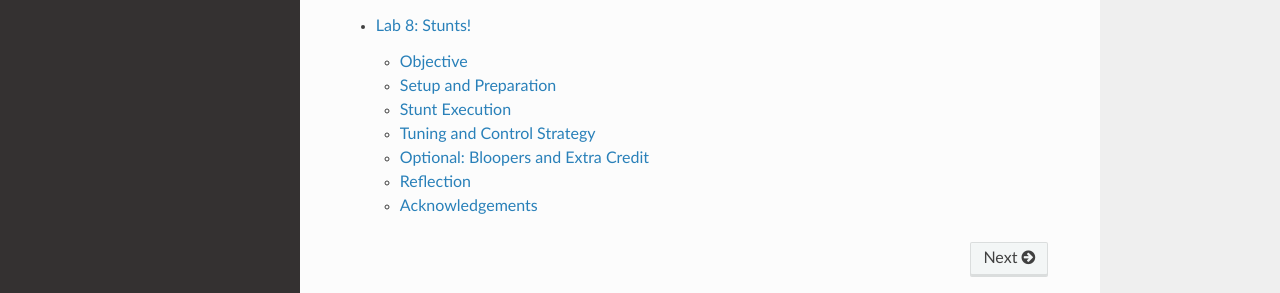
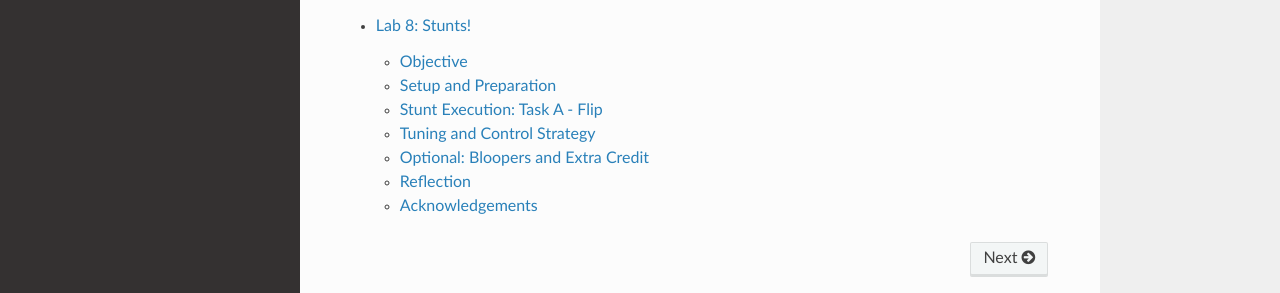
Before and after one commit to nskatti1/Fast-Robots, a Sphinx documentation site: the page built from docs/index.rst, in a window 1280 px wide and 900 px high, scrolled down 1379 px. Shown: the part 493-786 px from the top of the window. Built offline with Sphinx 7.4.7 and the Read the Docs theme 3.1.0, drawn with Linux system fonts in a browser that asks for light colours; pages that are not in the unit, such as notebooks, are missing from menus.

Commit message:
Update lab8.rst

```diff
--- a/docs/lab8.rst
+++ b/docs/lab8.rst
@@ -34,11 +34,8 @@ I edited my kalman filter code from lab 7 to gather data on my car when I use a
    :width: 60%
    :alt: Kalman Velocity
 
-Stunt Execution
+Stunt Execution: Task A - Flip
 -----------------------------
-
-Task A: Flip
-^^^^^^^^^^^^^^^^^^^^^^^^^^^^^^^^^^^^^^^^^^
 
 My robot began at the designated start line and accelerated forward. I tuned the flip trigger point based on TOF/KF estimation or hardcoded timing. I added weight to the front to help initiate the flip.
 
```
